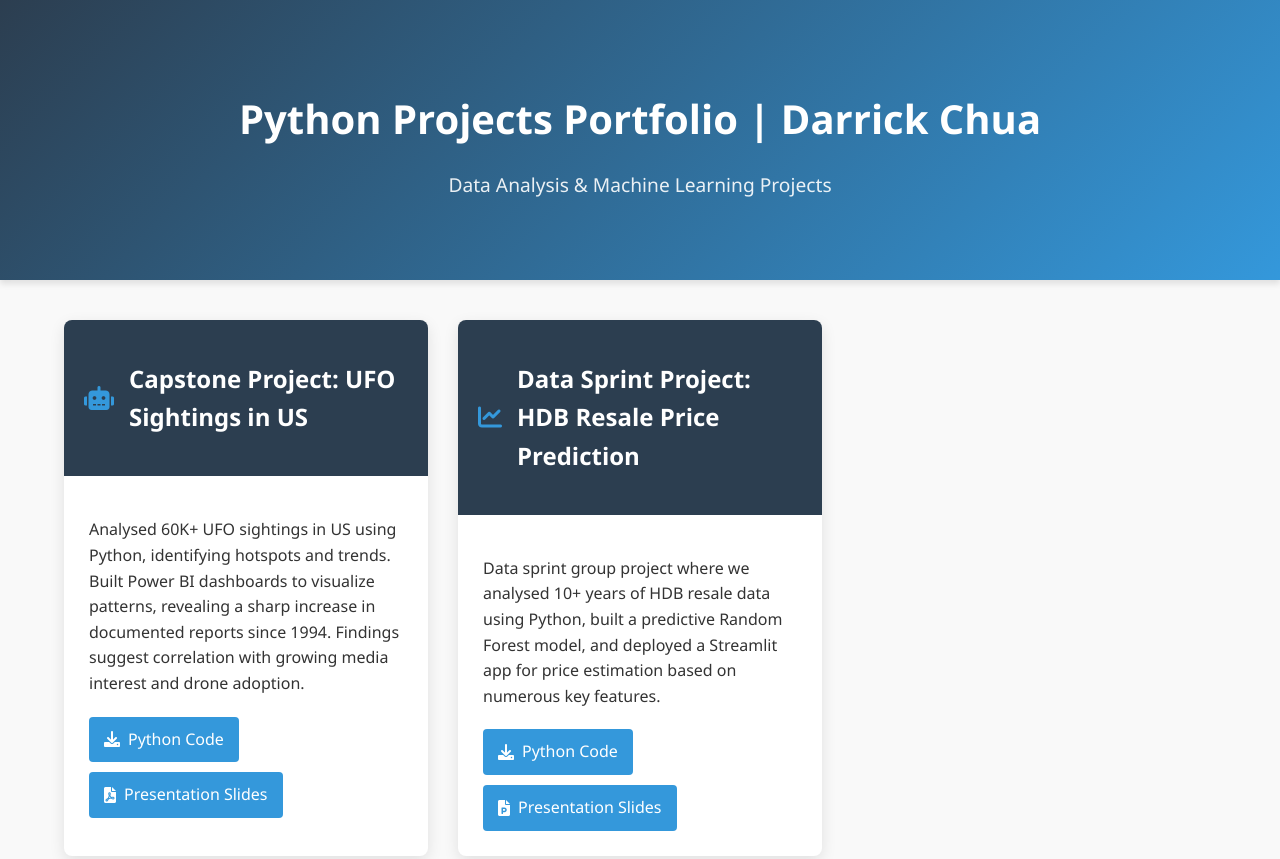
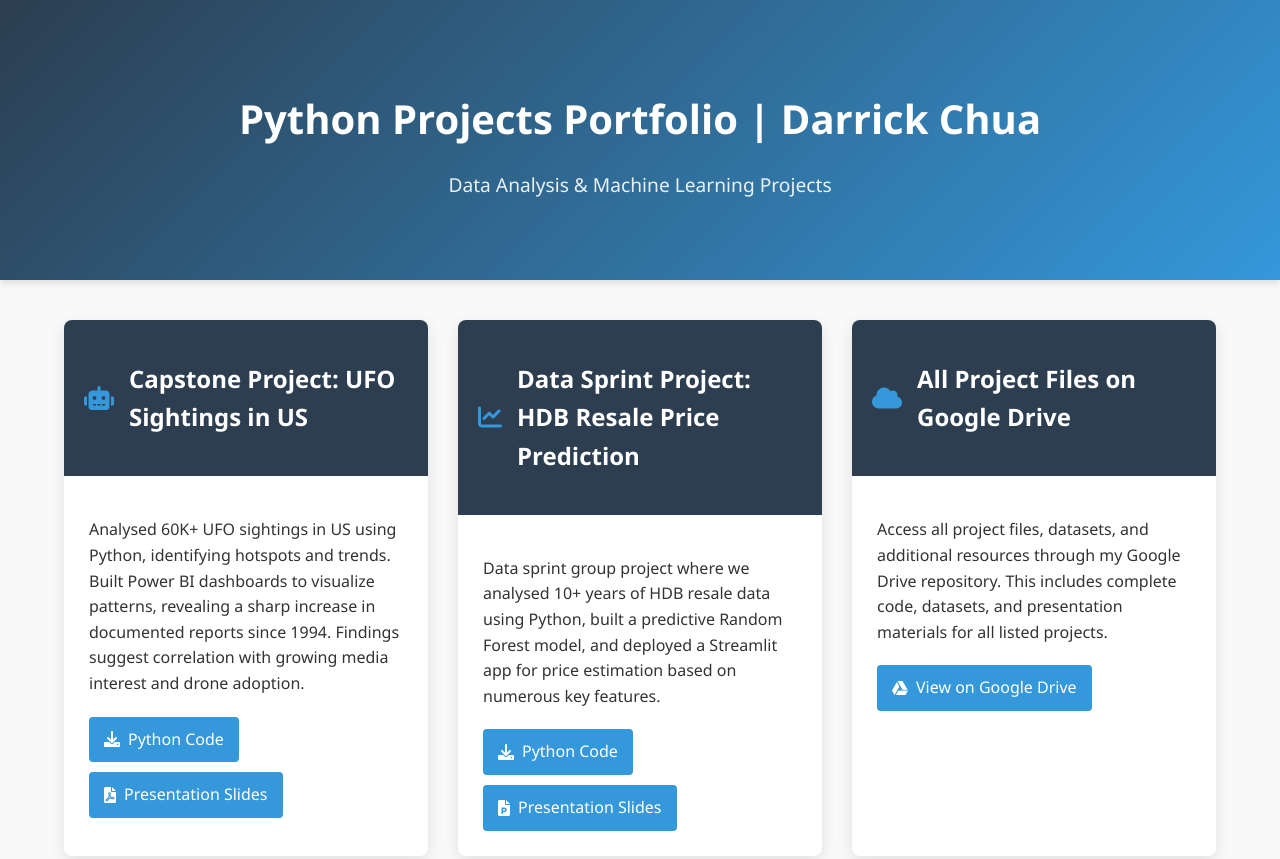
Before and after one commit to Nosferus-dc/Webpage, a plain HTML site: page index.html in a window 1280 px wide. Shown: the top 859 px of the page. Drawn offline with Linux system fonts and the light colour scheme.

Commit message:
Update index.html

```diff
--- a/index.html
+++ b/index.html
@@ -52,6 +52,25 @@
                     </div>
                 </div>
             </div>
+
+            <div class="project-card">
+                <div class="project-header">
+                    <i class="fas fa-cloud project-icon"></i>
+                    <h2>All Project Files on Google Drive</h2>
+                </div>
+                <div class="project-content">
+                    <p>Access all project files, datasets, and additional resources through my Google Drive repository. This includes complete code, datasets, and presentation materials for all listed projects.</p>
+                    <div class="project-links">
+                        <a href="https://drive.google.com/drive/folders/1JzmjCi6626GKCMtnCC4zgKSK-CklMz2q?usp=sharing"
+                           target="_blank"
+                           rel="noopener noreferrer"
+                           class="btn drive-btn">
+                            <i class="fab fa-google-drive"></i> View on Google Drive
+                        </a>
+                    </div>
+                </div>
+            </div>
+
         </section>
     </main>
 
```
